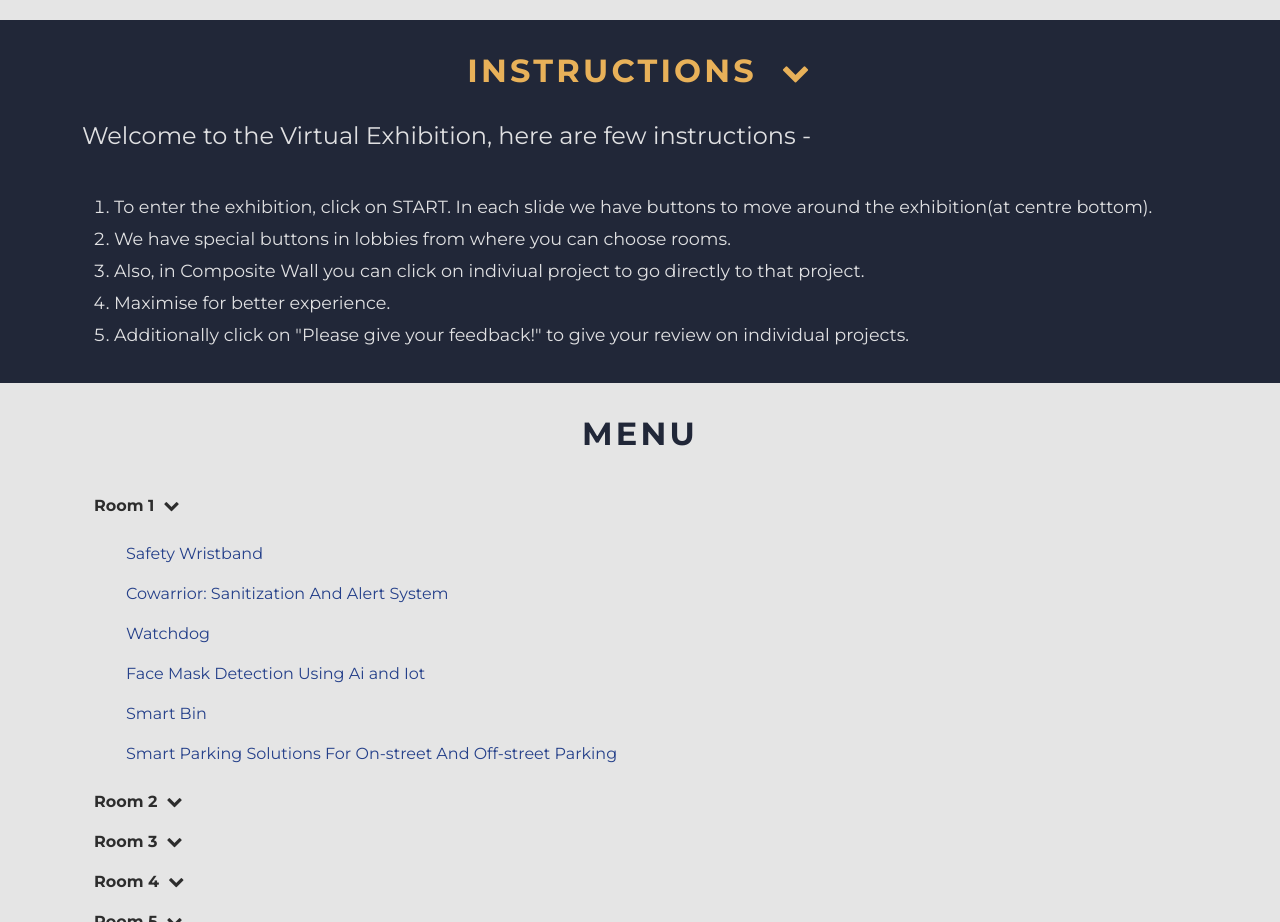
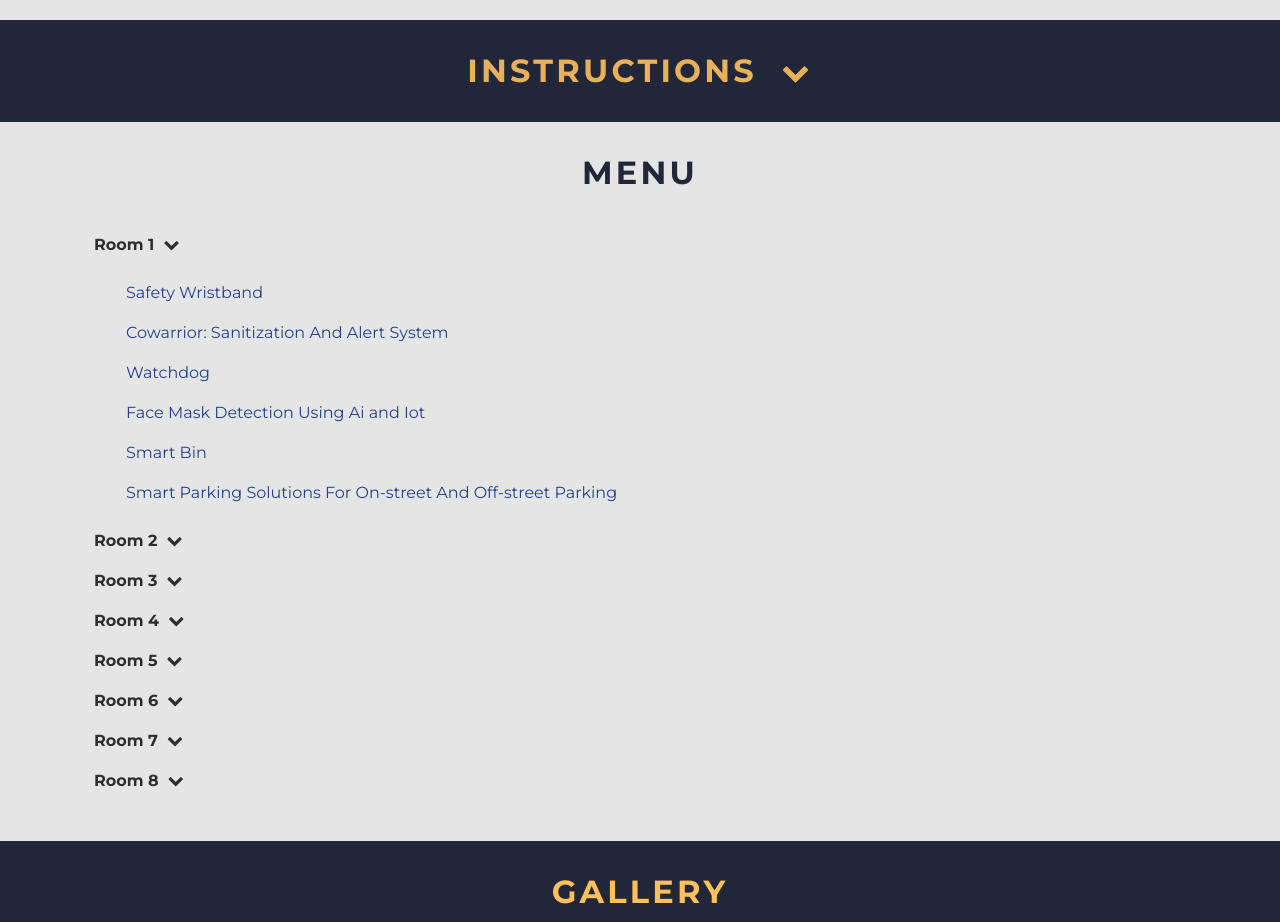
Before and after one commit to Ecell-SFIT/pragati-virtual-gallery, a plain HTML site: page index.html in a window 1280 px wide. Shown: the part 1020-1942 px from the top of the page. Drawn offline with nearby package versions, Linux system fonts and the light colour scheme.

Commit message:
Close dropdown

```diff
--- a/index.html
+++ b/index.html
@@ -96,7 +96,7 @@
             ></small>
           </h2>
         </div>
-        <div class="collapse show" id="instructionsCollapse">
+        <div class="collapse" id="instructionsCollapse">
           <h4>
             Welcome to the Virtual Exhibition, here are few instructions -
           </h4>
```
